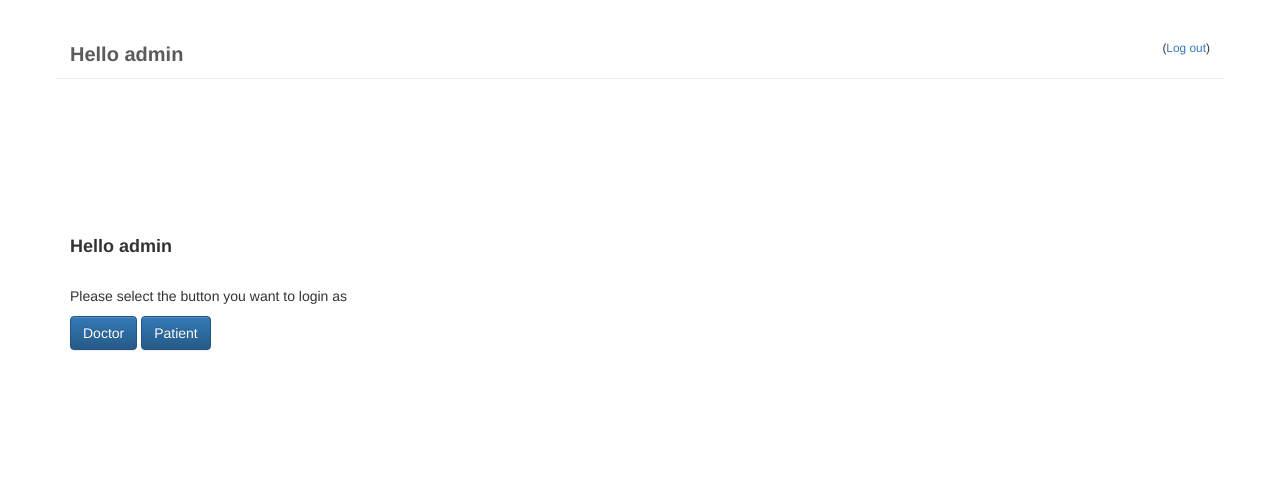
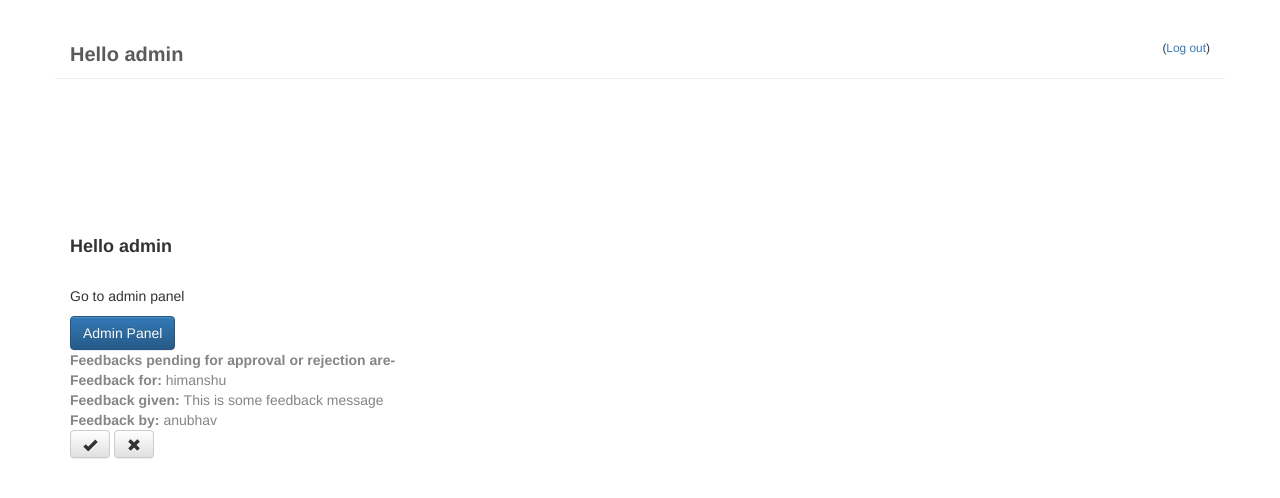
Before and after one commit to tarunbatra11/mysite, a Django app: page / in a window 1280 px wide. Shown: the top 498 px of the page. Run offline with Django 3.2, Linux system fonts and the light colour scheme; a user stored in the database is signed in; data comes from the database, SQL or seed files in the repository; parts of the project's set-up code (start-up, migrations or seed data) failed here and were passed over; some libraries are stand-ins or nearby versions.

Commit message:
Added feedback approval and deny option by admin, also added admin panel button for admin

```diff
--- a/doctor/models.py
+++ b/doctor/models.py
@@ -67,4 +67,4 @@ class Feedback(models.Model):
         self.save()
 
     def __str__(self):
-        return str(self.feedback_given)
+        return str(self.feedback_given)+' - '+str(self.approved_status)
--- a/doctor/static/css/doctor.css
+++ b/doctor/static/css/doctor.css
@@ -1,6 +1,12 @@
 body {
     margin: 0;
     padding: 0;
+}
+
+input[type="text"],
+input[type="password"] {
+    font-size: 12px;
+    padding: 4px 12px;
 }
 
 #base-page, #login-page, #index-page {
--- a/doctor/templates/index.html
+++ b/doctor/templates/index.html
@@ -6,10 +6,30 @@
   <div class="container top-half">
     <div class="user"><h4><b>Hello {{ user.username }}</b></h4></div>
     <div class="links-to-profile">
-      <p>Please select the button you want to login as</p>
-      <a href="{% url 'doctor_page' %}" class="btn btn-primary" role="button">Doctor</a>
-      <a href="{% url 'patient_page' %}" class="btn btn-primary" role="button">Patient</a>
+      {% if not user.is_superuser %}
+        <p>Please select the button you want to login as</p>
+        <a href="{% url 'doctor_page' %}" class="btn btn-primary" role="button">Doctor</a>
+        <a href="{% url 'patient_page' %}" class="btn btn-primary" role="button">Patient</a>
+      {% endif %}
     </div>
+    {% if user.is_superuser %}
+      <p>Go to admin panel</p>
+        <a href="{% url 'admin_page' %}" class="btn btn-primary" role="button">Admin Panel</a>
+      <div class="feedbacks">
+        {% for feedback in feedbacks %}
+          <div class="feedback">
+            <b>Feedbacks pending for approval or rejection are-</b><br>
+            {% if feedback.approved_status == 'pending' %}
+              <b>Feedback for: </b>{{ feedback.doctor }}<br>
+              <b>Feedback given: </b>{{ feedback.feedback_given }}<br>
+              <b>Feedback by: </b>{{ feedback.patient }}<br>
+              <a class="btn btn-default" href="{% url 'feedback_approve' pk=feedback.pk %}"><span class="glyphicon glyphicon-ok"></span></a>
+              <a class="btn btn-default" href="{% url 'feedback_reject' pk=feedback.pk %}"><span class="glyphicon glyphicon-remove"></span></a>
+            {% endif %}
+          </div>
+        {% endfor %}
+      </div>
+    {% endif %}
   </div>
 </div>
 
--- a/doctor/urls.py
+++ b/doctor/urls.py
@@ -4,8 +4,11 @@ from . import views
 
 urlpatterns = [
     url(r'^$', 'doctor.views.index', name='index'),
+    url(r'^admin/', ' ', name='admin_page'),
     url(r'^doctor/$', 'doctor.views.doctor', name='doctor_page'),
     url(r'^patient/$', 'doctor.views.patient', name='patient_page'),
     url(r'^appointment/(?P<pk>[0-9]+)/approve/$', views.appointment_approve, name='appointment_approve'),
     url(r'^appointment/(?P<pk>[0-9]+)/reject/$', views.appointment_reject, name='appointment_reject'),
+    url(r'^feedback/(?P<pk>[0-9]+)/approve/$', views.feedback_approve, name='feedback_approve'),
+    url(r'^feedback/(?P<pk>[0-9]+)/reject/$', views.feedback_reject, name='feedback_reject'),
 ]
--- a/doctor/views.py
+++ b/doctor/views.py
@@ -11,27 +11,32 @@ logger = logging.getLogger(__name__)
 
 @login_required
 def index(request):
+    user = request.user
+    if user.is_superuser:
+        feedbacks = Feedback.objects.filter(approved_status='pending')
+        return render(request, 'index.html', {'feedbacks': feedbacks})
+
     return render(request, 'index.html')
 
 
 @login_required
 def doctor(request):
     user = str(request.user)
-    user_object = User.objects.get(username = user)
-    account_object = Account.objects.get(user = user_object)
-    doctor_object = Doctor.objects.get(name = account_object)
+    user_object = User.objects.get(username=user)
+    account_object = Account.objects.get(user=user_object)
+    doctor_object = Doctor.objects.get(name=account_object)
     fo = str(timezone.now())[:19]
     new_requests = Appointment.objects.filter(doctor=doctor_object, approved_status='pending', appointment_time__gte=fo)
     approved_appointments = Appointment.objects.filter(doctor=doctor_object, approved_status='approved', appointment_time__gte=fo)
-    feedbacks_received = Feedback.objects.filter(doctor=doctor_object)
+    feedbacks_received = Feedback.objects.filter(doctor=doctor_object, approved_status='approved')
     return render(request, 'doctor.html', {'new_requests' : new_requests, 'approved_appointments': approved_appointments, 'feedbacks_received': feedbacks_received})
 
 
 @login_required
 def patient(request):
     user = str(request.user)
-    user_object = User.objects.get(username = user)
-    account_object = Account.objects.get(user = user_object)
+    user_object = User.objects.get(username=user)
+    account_object = Account.objects.get(user=user_object)
     appointment_history = Appointment.objects.filter(patient=account_object)
     approved_appointments = Appointment.objects.filter(patient=account_object, approved_status='approved')
     fo = str(timezone.now())[:19]
@@ -60,6 +65,19 @@ def appointment_approve(request, pk):
 @login_required
 def appointment_reject(request, pk):
     appointment = get_object_or_404(Appointment, pk=pk)
-    #post_pk = comment.post.pk
     appointment.reject()
     return redirect('doctor.views.doctor')
+
+
+@login_required
+def feedback_approve(request, pk):
+    feedback = get_object_or_404(Feedback, pk=pk)
+    feedback.approve()
+    return redirect('doctor.views.index')
+
+
+@login_required
+def feedback_reject(request, pk):
+    feedback = get_object_or_404(Feedback, pk=pk)
+    feedback.reject()
+    return redirect('doctor.views.index')
```
